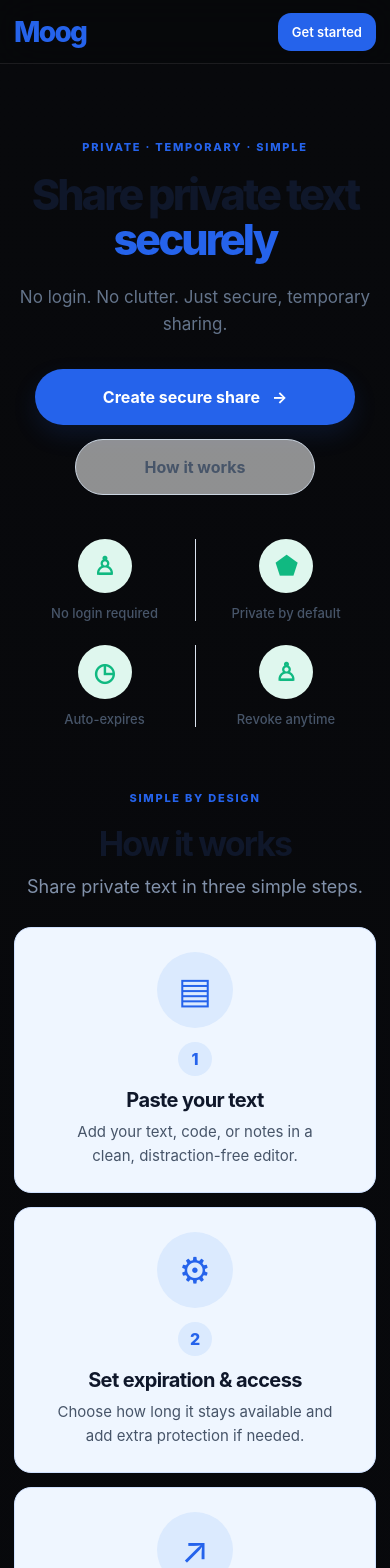
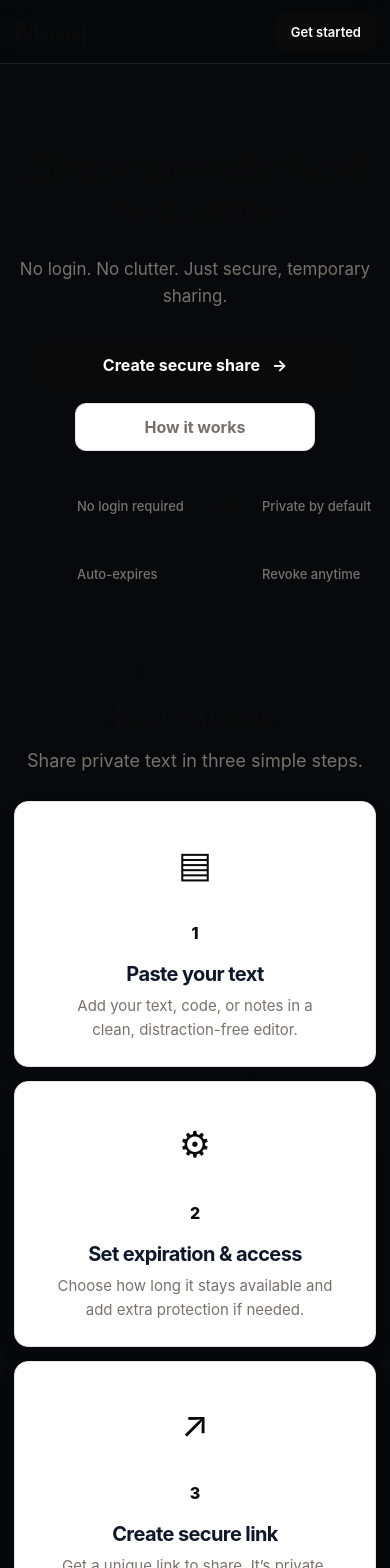
Before and after one commit to addulasaikiran-ops/Moog-1.0, a Next.js app: page / in a window 390 px wide. Shown: the top 1568 px of the page. Built offline with nearby package versions, Linux system fonts and the light colour scheme; no server answers.

Commit message:
feat(ui): establish quiet luxury monochrome design tokens

```diff
--- a/app/interface-layout-fixes.css
+++ b/app/interface-layout-fixes.css
@@ -635,3 +635,149 @@ html, body { background: #f8fafc !important; color: var(--moog-ink); }
 .createShareSuccessCode{margin:17px 0 0;color:#94a3b8;font-size:11px;line-height:1.5}
 .createShareSuccessCode strong{color:#64748b;font-weight:700;letter-spacing:.08em}
 @media(max-width:480px){.createShareSuccessWrap{padding:24px 14px}.createShareSuccessCard{padding:26px 20px}.createShareSuccessActions{grid-template-columns:1fr}.createShareSuccessFooter{flex-direction:column;align-items:center;text-align:center}.createShareDetailExact{display:none}}
+
+
+/* Quiet luxury monochrome system — canonical tokens and cross-route polish */
+:root {
+  color-scheme: light dark;
+  --moog-bg: #fafaf9;
+  --moog-surface: #ffffff;
+  --moog-surface-raised: #ffffff;
+  --moog-text: #0a0a0a;
+  --moog-muted: #78716c;
+  --moog-border: #e7e5e4;
+  --moog-border-strong: #d6d3d1;
+  --moog-primary-bg: #0a0a0a;
+  --moog-primary-text: #ffffff;
+  --moog-radius-card: 14px;
+  --moog-radius-input: 10px;
+  --moog-shadow-card: 0 1px 2px rgb(0 0 0 / 3%), 0 10px 30px rgb(0 0 0 / 3%);
+  --moog-motion: 180ms ease-out;
+}
+@media (prefers-color-scheme: dark) {
+  :root {
+    --moog-bg: #0a0a0a;
+    --moog-surface: #111111;
+    --moog-surface-raised: #151515;
+    --moog-text: #fafafa;
+    --moog-muted: #a3a3a3;
+    --moog-border: #262626;
+    --moog-border-strong: #404040;
+    --moog-primary-bg: #fafafa;
+    --moog-primary-text: #0a0a0a;
+    --moog-shadow-card: 0 1px 2px rgb(0 0 0 / 18%), 0 12px 36px rgb(0 0 0 / 16%);
+  }
+}
+html, body {
+  background: var(--moog-bg) !important;
+  color: var(--moog-text);
+}
+body { font-family: Inter, Geist, ui-sans-serif, system-ui, -apple-system, BlinkMacSystemFont, "Segoe UI", sans-serif; }
+::selection { background: var(--moog-text); color: var(--moog-bg); }
+:where(a, button, input, textarea, select, summary, [tabindex]):focus-visible {
+  outline: 2px solid var(--moog-text) !important;
+  outline-offset: 3px;
+}
+:where(button, a, input, textarea, select, summary) { transition: color var(--moog-motion), background-color var(--moog-motion), border-color var(--moog-motion), box-shadow var(--moog-motion), opacity var(--moog-motion), transform var(--moog-motion); }
+:where(button, .primary, .moogPrimary, .createSharePrimary):active { transform: scale(.98); }
+.page, .home, .legalPage, .viewerPage, .createSharePage, .createShareSuccessPage {
+  color: var(--moog-text) !important;
+  background: var(--moog-bg) !important;
+}
+.page .ambient, .home .ambient { display: none !important; }
+.page .shell, .home .shell { max-width: 1120px; }
+.page .topbar, .home .topbar, .createShareTopbar {
+  background: color-mix(in srgb, var(--moog-bg) 88%, transparent) !important;
+  border-bottom: 1px solid var(--moog-border) !important;
+  backdrop-filter: blur(16px);
+}
+.page .moogLogo, .home .logo, .createShareLogo, .minimalLogo {
+  color: var(--moog-text) !important;
+  text-decoration: none;
+}
+.page .moogTopNav a, .home .topbar a, .createShareTopbar nav a { color: var(--moog-muted) !important; }
+.page .moogTopNav .moogNavCta, .page .moogPrimary, .home .primary, .primary, .createSharePrimary {
+  color: var(--moog-primary-text) !important;
+  background: var(--moog-primary-bg) !important;
+  border: 1px solid var(--moog-primary-bg) !important;
+  box-shadow: none !important;
+}
+.page .moogHero h1, .page .moogHow h2, .home h1, .home h2, .legalShell h1, .viewerShell h1 {
+  color: var(--moog-text) !important;
+  letter-spacing: -.045em;
+}
+.page .moogHero h1 span, .page .moogEyebrow, .page .moogSectionEyebrow,
+.page .moogTrustIcon, .page .moogStepIcon, .page .moogStepNumber {
+  color: var(--moog-text) !important;
+  background: transparent !important;
+}
+.page .moogHeroCopy, .page .moogSectionCopy, .page .moogTrust > div,
+.page .moogStep p, .page .moogSecondary, .legalShell p { color: var(--moog-muted) !important; }
+.page .moogPrimary, .page .moogSecondary { border-radius: 11px; min-height: 48px; }
+.page .moogSecondary { background: var(--moog-surface) !important; border: 1px solid var(--moog-border) !important; }
+.page .moogTrust { margin-top: 28px; }
+.page .moogTrust > div { flex-direction: row; gap: 9px; font-size: 13px; }
+.page .moogTrust > div + div { border-color: var(--moog-border); }
+.page .moogStep, .page .composer, .page .receiveCard, .page .result,
+.page .card, .page .referenceComposerTabs, .createShareEditorCard, .createShareSettings,
+.createShareSettingCard, .createShareSuccessCard, .viewerCard, .legalCallout {
+  color: var(--moog-text) !important;
+  background: var(--moog-surface) !important;
+  border: 1px solid var(--moog-border) !important;
+  border-radius: var(--moog-radius-card) !important;
+  box-shadow: var(--moog-shadow-card) !important;
+}
+.page .moogStep { background: var(--moog-surface) !important; }
+.page .referenceComposerTabs { box-shadow: none !important; padding: 4px; }
+.page .referenceComposerTab, .page .modeButton, .page .lifetimePill,
+.page .securityDisclosure, .page .copy, .page .resultNewButton {
+  color: var(--moog-muted) !important;
+  background: transparent !important;
+  border-color: var(--moog-border) !important;
+}
+.page .referenceComposerTab.active, .page .modeButton.active, .page .lifetimePill.active {
+  color: var(--moog-primary-text) !important;
+  background: var(--moog-primary-bg) !important;
+  border-color: var(--moog-primary-bg) !important;
+}
+.page .composer textarea, .page textarea, .page input, .page select,
+.createShareEditorWrap textarea, .createShareCustomExpiry input, .createShareAccessInput input,
+.reportForm input, .reportForm select, .reportForm textarea {
+  color: var(--moog-text) !important;
+  background: var(--moog-surface) !important;
+  border: 1px solid var(--moog-border-strong) !important;
+  border-radius: var(--moog-radius-input) !important;
+}
+.page .composer textarea::placeholder, .page input::placeholder, .page textarea::placeholder,
+.createShareEditorWrap textarea::placeholder { color: var(--moog-muted) !important; opacity: .8; }
+.page .lifetimePills { background: var(--moog-bg) !important; border: 1px solid var(--moog-border) !important; }
+.page .lifetimeActivePill { display: none !important; }
+.page .pageFooter, .page footer, .page .footer, .createShareTopbar {
+  background: var(--moog-bg) !important;
+  color: var(--moog-muted) !important;
+  border-color: var(--moog-border) !important;
+}
+.legalPage, .viewerPage, .createSharePage, .createShareSuccessPage {
+  min-height: 100vh;
+  background: var(--moog-bg) !important;
+  color: var(--moog-text) !important;
+}
+.legalShell { width: min(680px, calc(100% - 40px)); margin-inline: auto; padding: clamp(36px, 7vw, 76px) 0; }
+.legalShell h1 { font-size: clamp(34px, 5vw, 48px); line-height: 1.08; }
+.legalShell h2 { margin-top: 32px; color: var(--moog-text); letter-spacing: -.025em; }
+.legalShell p, .legalShell li { line-height: 1.8; }
+.createShareShell { max-width: 1120px; }
+.createShareEditorWrap textarea { border-radius: var(--moog-radius-input); }
+.createShareResult { background: var(--moog-surface) !important; border-color: var(--moog-border) !important; }
+.createShareResult > strong, .createShareResult > a { color: var(--moog-text) !important; }
+.createShareSuccessMark { background: var(--moog-bg) !important; color: var(--moog-text) !important; border: 1px solid var(--moog-border); }
+.createShareCopyIcon { background: var(--moog-primary-bg) !important; color: var(--moog-primary-text) !important; }
+@media (prefers-reduced-motion: reduce) {
+  *, *::before, *::after { animation-duration: .01ms !important; animation-iteration-count: 1 !important; scroll-behavior: auto !important; transition-duration: .01ms !important; }
+}
+@media (max-width: 640px) {
+  .page .moogHero { padding-top: 48px; }
+  .page .moogTrust { gap: 14px 8px; }
+  .page .moogTrust > div { justify-content: flex-start; border: 0 !important; }
+  .legalShell { width: calc(100% - 32px); }
+}
```
